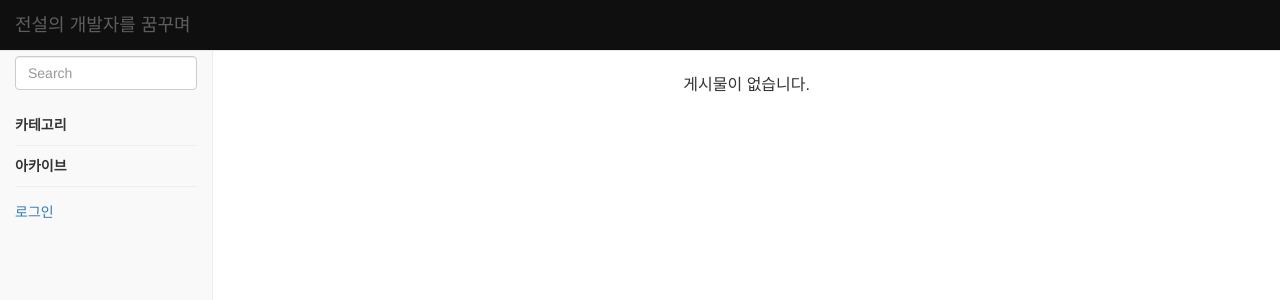
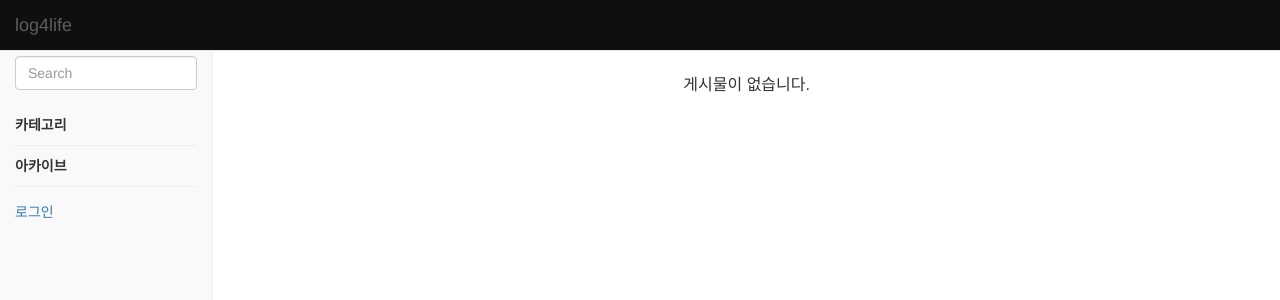
Before and after one commit to zeropol2/ezblog, a Django app: template ezblog/blog/templates/index.html in a window 1280 px wide. Shown: the top 300 px of the page. Run offline with Django 3.2, Linux system fonts and the light colour scheme; the template is opened without the code that fills it, so the values that code supplies are empty; some libraries are stand-ins or nearby versions.

Commit message:
change title

```diff
--- a/ezblog/blog/templates/layout.html
+++ b/ezblog/blog/templates/layout.html
@@ -3,7 +3,7 @@
 <!DOCTYPE html>
 <html lang="ko">
 <head>
-    <title>{% block page_title %}전설의 개발자를 꿈꾸며{% endblock %}</title>
+    <title>{% block page_title %}log4life{% endblock %}</title>
     <meta name="viewport" content="width=device-width, initial-scale=1">
     <link rel="shortcut icon" href="{% static 'img/favicon.ico' %}">
     {% bootstrap_css %}
--- a/ezblog/blog/templates/topbar.html
+++ b/ezblog/blog/templates/topbar.html
@@ -7,7 +7,7 @@
                 <span class="icon-bar"></span>
                 <span class="icon-bar"></span>
             </button>
-            <a class="navbar-brand" href="{% url 'blog:index' %}">전설의 개발자를 꿈꾸며</a>
+            <a class="navbar-brand" href="{% url 'blog:index' %}">log4life</a>
         </div>
     </div>
 </div>
```
